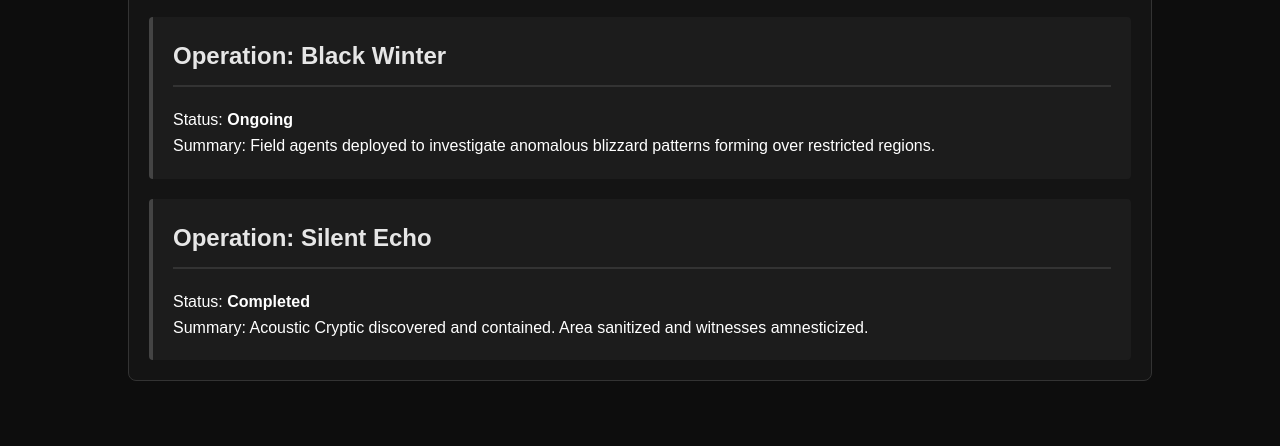
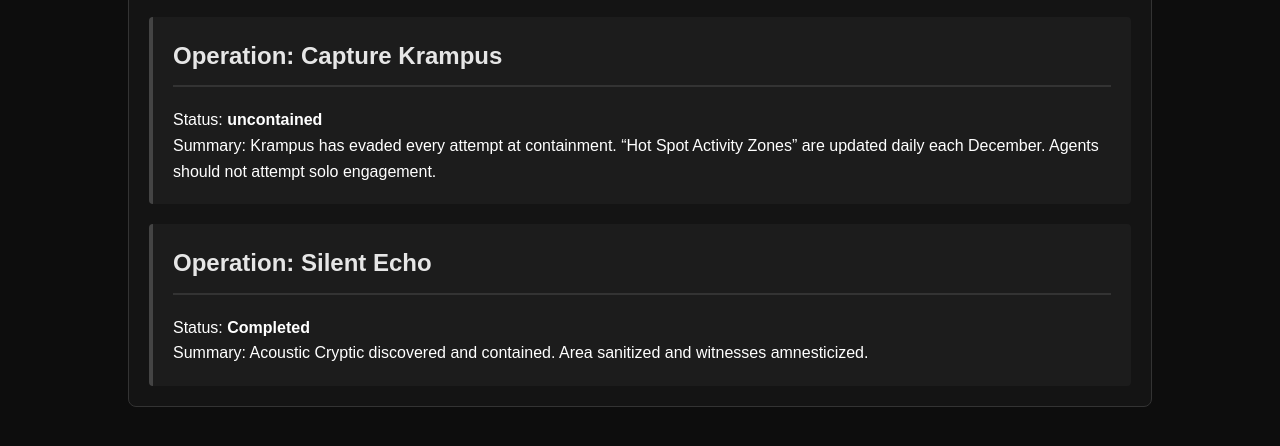
Before and after one commit to LT-Arrow/C.I.A-Site, a plain HTML site: page missions.html in a window 1280 px wide. Shown: the part 178-624 px from the top of the page. Drawn offline with Linux system fonts and the light colour scheme.

Commit message:
Update missions.html

```diff
--- a/missions.html
+++ b/missions.html
@@ -22,9 +22,9 @@
   <h1>Mission Logs</h1>
 
   <div class="entry">
-    <h2>Operation: Black Winter</h2>
-    <p>Status: <b>Ongoing</b></p>
-    <p>Summary: Field agents deployed to investigate anomalous blizzard patterns forming over restricted regions.</p>
+    <h2>Operation: Capture Krampus</h2>
+    <p>Status: <b>uncontained</b></p>
+    <p>Summary: Krampus has evaded every attempt at containment. “Hot Spot Activity Zones” are updated daily each December. Agents should not attempt solo engagement.</p>
   </div>
 
   <div class="entry">
```
